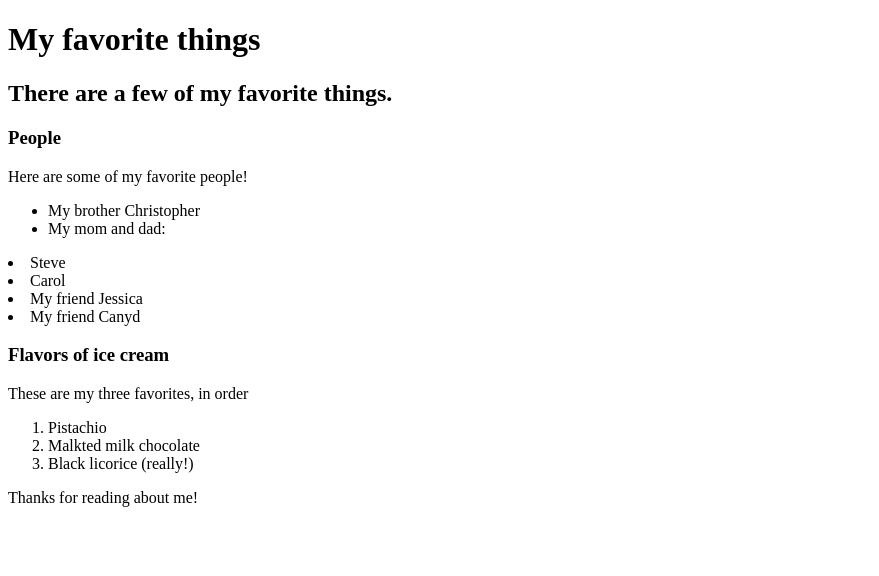
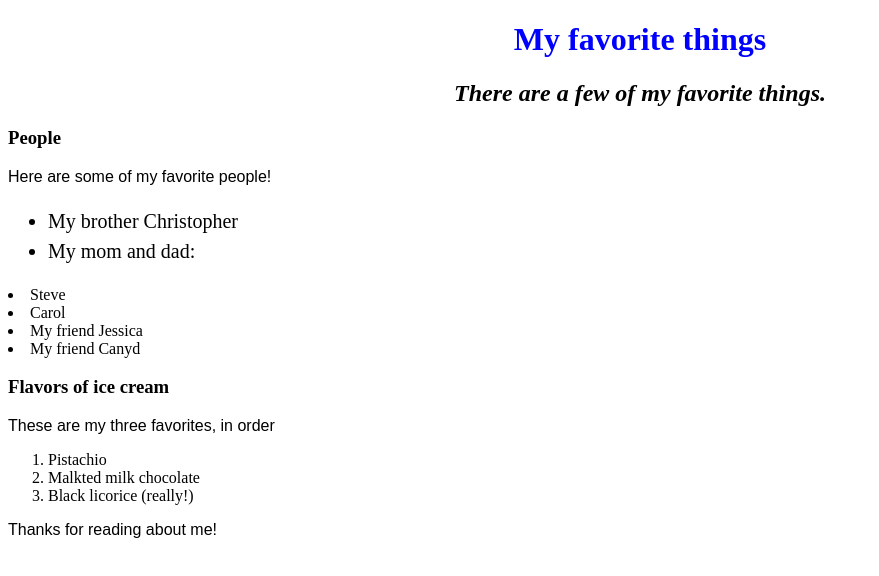
Before and after one commit to Dave-Sterry/first-webpage, a plain HTML site: page favorite-things.html in a window 1280 px wide. Shown: the whole page, without its empty margins (0-879 px from the left). Drawn offline with Linux system fonts and the light colour scheme.

Commit message:
add CSS Styles

```diff
--- /dev/null
+++ b/css/styles.css
@@ -0,0 +1,18 @@
+h1 {
+  color: blue;
+  text-align: center;
+}
+
+h2 {
+  font-style: italic;
+  text-align: center;
+}
+
+p {
+  font-family: sans-serif;
+}
+
+ul {
+  font-size: 20px;
+  line-height: 30px
+}
--- a/favorite-things.html
+++ b/favorite-things.html
@@ -1,6 +1,8 @@
 <!DOCTYPE html>
 <lang="en-US"></lang>
 <head>
+    <link href="css/styles.css" rel="stylesheet" type="text/css">
+    <title>David's  favorite things</title>
     <title>My favorite things</title>
 </head>
 <body>
```
Also changed, not shown: my-first-webpage.html (line endings or trailing spaces), 1 other file.
